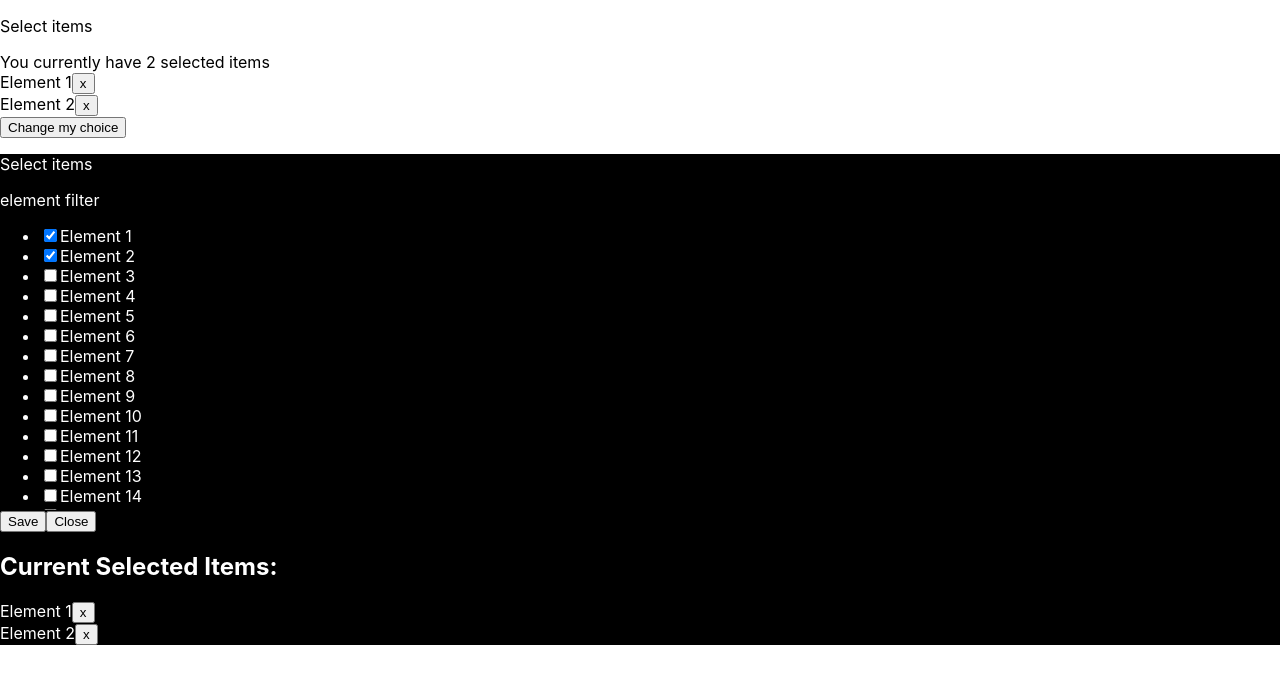
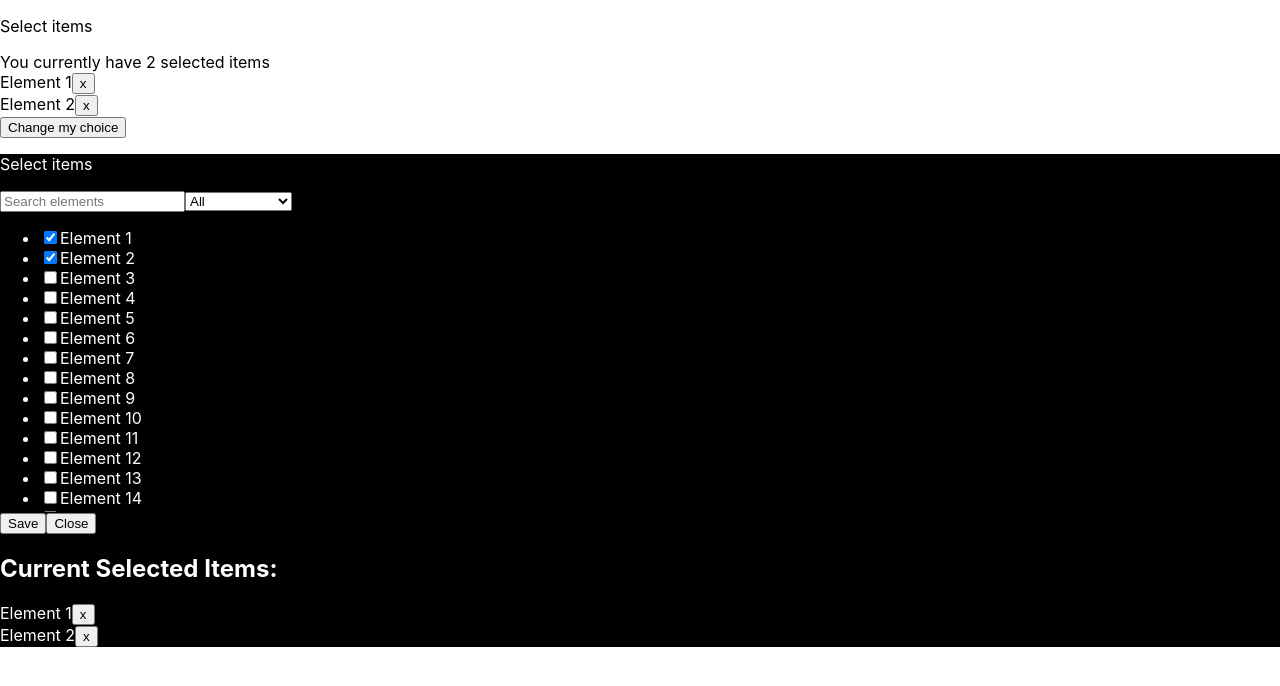
Before and after one commit to goranstosic/element-widget, a React (Create React App) app: page / in a window 1280 px wide. Both pictures are taken after a click on the button "Change my choice". Shown: the top 686 px of the page. Built offline with nearby package versions, Linux system fonts and the light colour scheme; the HTML template or start-up script is replaced by a standard one.

Commit message:
Add filter component

```diff
--- a/src/components/ElementFilter/ElementFilter.tsx
+++ b/src/components/ElementFilter/ElementFilter.tsx
@@ -1,6 +1,32 @@
-const ElementFilter = () => {
+import React from "react";
+
+interface ElementFilterProps {
+    searchQuery: string;
+    selectedFilter: string;
+    setSearchQuery: React.Dispatch<React.SetStateAction<string>>
+    setSelectedFilter: React.Dispatch<React.SetStateAction<string>>
+}
+
+const ElementFilter: React.FC<ElementFilterProps> = ({searchQuery, setSearchQuery, selectedFilter, setSelectedFilter}) => {
+
+    const handleFilterChange = (event: React.ChangeEvent<HTMLSelectElement>) => {
+        setSelectedFilter(event.target.value);
+    };
     return (
-        <div>element filter</div>
+        <div>
+            <input
+                type="text"
+                value={searchQuery}
+                onChange={e => setSearchQuery(e.target.value)}
+                placeholder="Search elements"
+            />
+            <select value={selectedFilter} onChange={handleFilterChange}>
+                <option value="all">All</option>
+                <option value="greaterThan10">Number &gt; 10</option>
+                <option value="greaterThan100">Number &gt; 100</option>
+                <option value="greaterThan200">Number &gt; 200</option>
+            </select>
+        </div>
     )
 }
 
--- a/src/components/ElementsList/ElementsList.tsx
+++ b/src/components/ElementsList/ElementsList.tsx
@@ -8,9 +8,11 @@ interface ElementListProps {
     onSelectedItemsChange: (selectedItems: IElement[]) => void;
     selectedItems: IElement[];
     toggleVisibility: () => void;
+    searchQuery: string;
+    selectedFilter: string;
 }
 
-const ElementsList: React.FC<ElementListProps> = ({selectedItems, onSelectedItemsChange, toggleVisibility}) => {
+const ElementsList: React.FC<ElementListProps> = ({selectedItems, onSelectedItemsChange, toggleVisibility, searchQuery, selectedFilter }) => {
     const [checkedElements, setCheckedElements] = useState<Record<number, boolean>>(() => {
         const initialChecked: Record<number, boolean> = {};
         selectedItems.forEach(item => {
@@ -18,6 +20,19 @@ const ElementsList: React.FC<ElementListProps> = ({selectedItems, onSelectedItem
         });
         return initialChecked;
     });
+    const filteredElements = DUMMY_DATA_ELEMENTS.filter(element => {
+        const lowercaseName = element.name.toLowerCase();
+        if (selectedFilter === 'greaterThan10') {
+            return /\d{2}/.test(lowercaseName) && parseInt(lowercaseName.match(/\d{2}/)![0]) > 10;
+        } else if (selectedFilter === 'greaterThan100') {
+            return /\d{3}/.test(lowercaseName) && parseInt(lowercaseName.match(/\d{3}/)![0]) > 100;
+        } else if (selectedFilter === 'greaterThan200') {
+            return /\d{3}/.test(lowercaseName) && parseInt(lowercaseName.match(/\d{3}/)![0]) > 200;
+        }
+        return true; // Default: no filter applied
+    }).filter(element =>
+        element.name.toLowerCase().includes(searchQuery.toLowerCase())
+    );
 
     const selectedCount = Object.values(checkedElements).filter(Boolean).length;
     const currentSelectedItems = DUMMY_DATA_ELEMENTS.filter(element => checkedElements[element.id]);
@@ -50,7 +65,7 @@ const ElementsList: React.FC<ElementListProps> = ({selectedItems, onSelectedItem
         <>
             <div className="elements-list">
                 <ul>
-                    {DUMMY_DATA_ELEMENTS.map(element => (
+                    {filteredElements.map(element => (
                         <li key={element.id}>
                             <input
                                 type="checkbox"
--- a/src/components/SelectModal/SelectModal.tsx
+++ b/src/components/SelectModal/SelectModal.tsx
@@ -3,6 +3,7 @@ import ElementFilter from "../ElementFilter/ElementFilter";
 import {SELECT_ITEMS} from "../../common/constants/widget.constants";
 import "./SelectModal.scss";
 import {IElement} from "../../common/interfaces/elements.interface";
+import {useState} from "react";
 
 interface SelectModalProps {
     onSelectedItemsChange: (selectedItems: IElement[]) => void;
@@ -11,11 +12,15 @@ interface SelectModalProps {
 }
 
 const SelectModal: React.FC<SelectModalProps> =({selectedItems, onSelectedItemsChange, toggleVisibility })=> {
+    const [searchQuery, setSearchQuery] = useState('');
+    const [selectedFilter, setSelectedFilter] = useState('all');
+
     return (
         <div className="modal">
             <p>{SELECT_ITEMS}</p>
-            <ElementFilter />
-            <ElementsList toggleVisibility={toggleVisibility} selectedItems={selectedItems} onSelectedItemsChange={onSelectedItemsChange}/>
+            <ElementFilter searchQuery={searchQuery} setSearchQuery={setSearchQuery} selectedFilter={selectedFilter} setSelectedFilter={setSelectedFilter}/>
+            <ElementsList toggleVisibility={toggleVisibility} selectedItems={selectedItems}
+                          onSelectedItemsChange={onSelectedItemsChange} searchQuery={searchQuery} selectedFilter={selectedFilter}/>
         </div>
     )
 }
```
